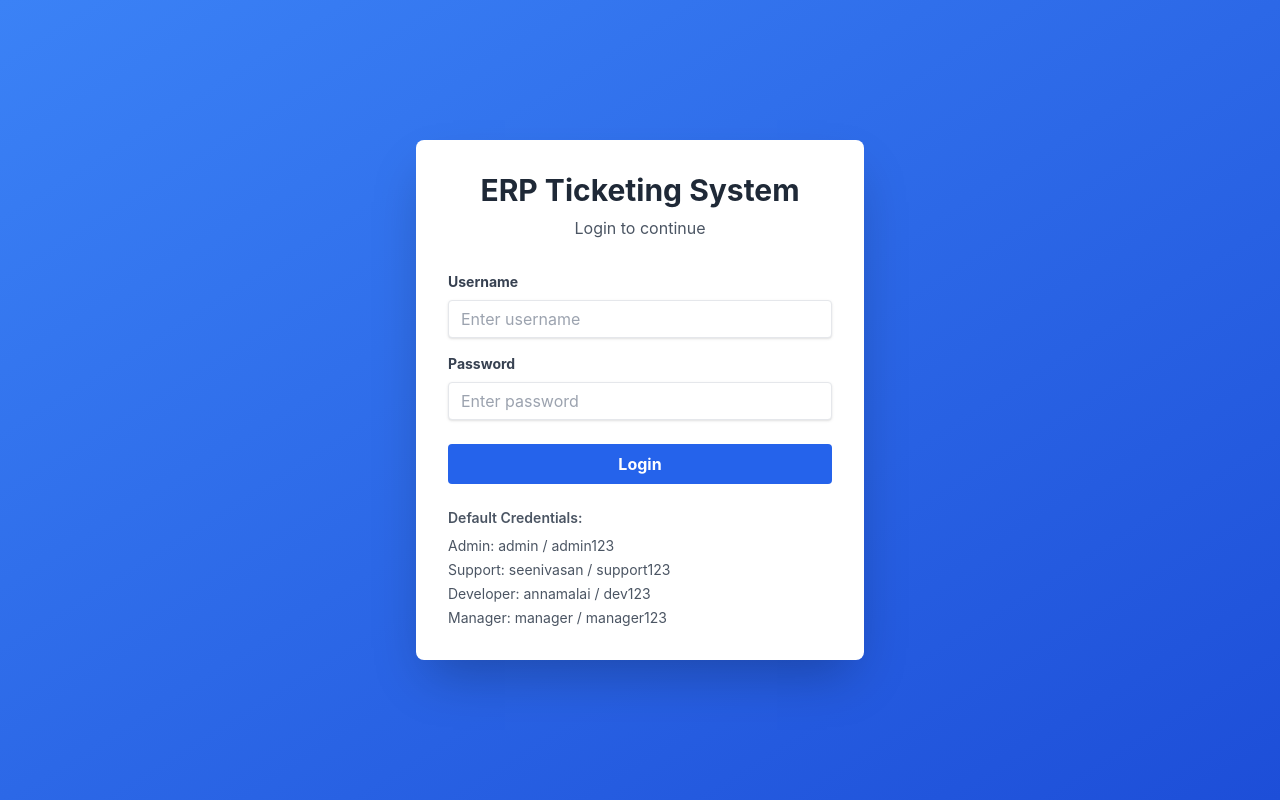
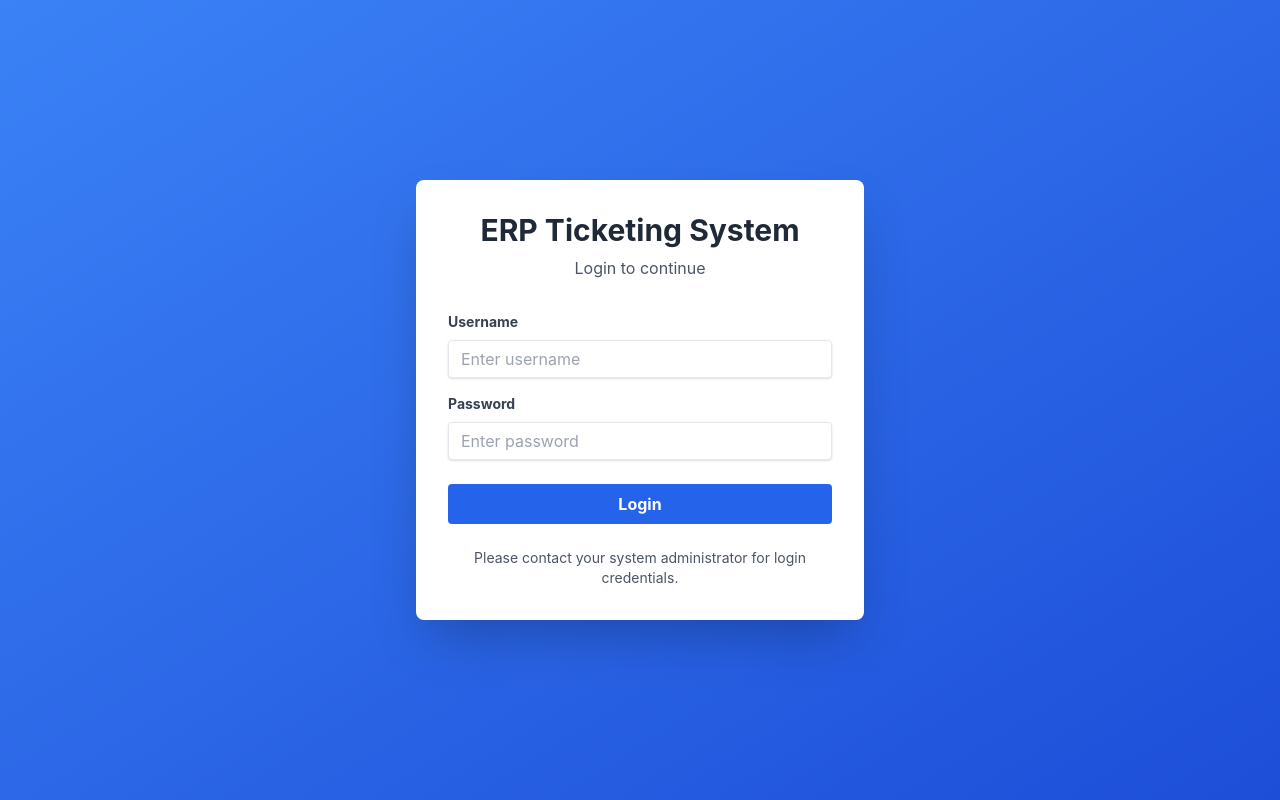
Before and after one commit to MohanBabu05/Ticktet-Generation-Management-System, a React (Create React App) app in the folder frontend/: page / in a window 1280 px wide. Built offline with nearby package versions, Linux system fonts and the light colour scheme.

Commit message:
auto-commit for 7f213422-17f5-4b6b-a802-f4bea2d47708

```diff
--- a/frontend/src/App.js
+++ b/frontend/src/App.js
@@ -102,14 +102,8 @@ function Login({ onLogin }) {
           </button>
         </form>
 
-        <div className="mt-6 text-sm text-gray-600">
-          <p className="font-semibold mb-2">Default Credentials:</p>
-          <ul className="space-y-1">
-            <li>Admin: admin / admin123</li>
-            <li>Support: seenivasan / support123</li>
-            <li>Developer: annamalai / dev123</li>
-            <li>Manager: manager / manager123</li>
-          </ul>
+        <div className="mt-6 text-sm text-gray-600 text-center">
+          <p>Please contact your system administrator for login credentials.</p>
         </div>
       </div>
     </div>
```
